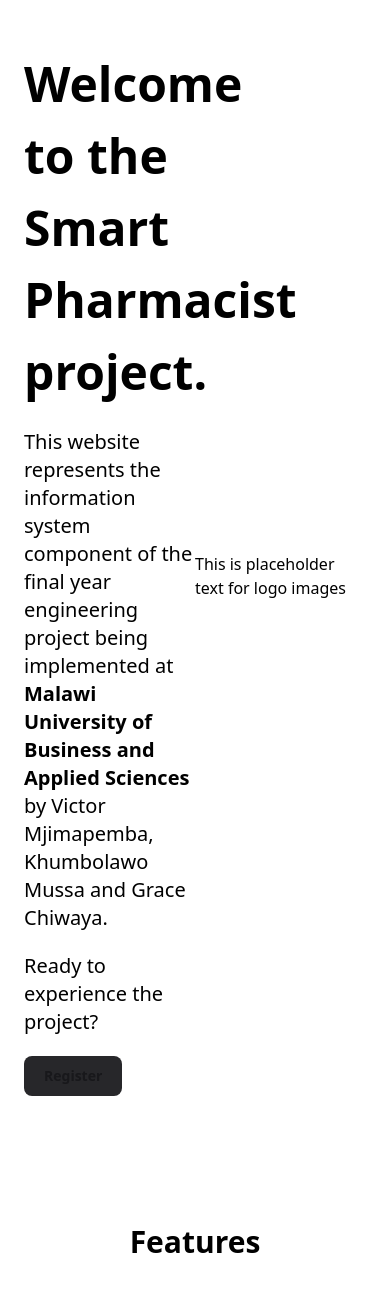
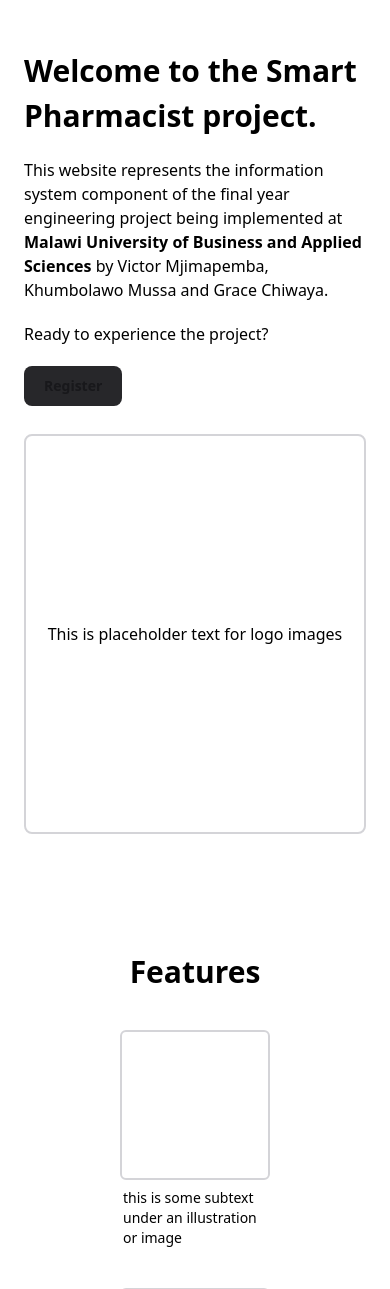
Before and after one commit to Victor-M16/Smart-Pharmacist, a Django app: template smartpharmacist/core/templates/core/index.html in a window 390 px wide. Shown: the part 67-1356 px from the top of the page. Run offline with Django 3.2, Linux system fonts and the light colour scheme; the template is opened without the code that fills it, so the values that code supplies are empty; some libraries are stand-ins or nearby versions; some web fonts are replaced.

Commit message:
initial landing page mobile layouts

```diff
--- a/smartpharmacist/core/templates/core/index.html
+++ b/smartpharmacist/core/templates/core/index.html
@@ -57,30 +57,29 @@
         </div>
       </nav>
 
-      <div class="flex flex-1 flex-col">
         {% comment %}hero info section{% endcomment %}
-        <div class="flex flex-1 justify-between my-12">
-          <div class="w-1/2">
-            <h1 class="font-black text-[48px] dark:text-zinc-100">Welcome to the Smart Pharmacist project.</h1>
-            <p class="my-5 text-xl dark:text-zinc-300">
+        <div class="flex flex-wrap my-12">
+          <div class="w-full lg:w-1/2">
+            <h1 class="font-black text-[30px] lg:text-[48px] dark:text-zinc-100">Welcome to the Smart Pharmacist project.</h1>
+            <p class="my-5 md:text-xl dark:text-zinc-300">
               This website represents the information system component of the final year engineering project being implemented at
               <a class="font-bold dark:hover:text-zinc-400 transition" href="https://www.mubas.ac.mw/">Malawi University of Business and Applied Sciences</a>
               by Victor Mjimapemba, Khumbolawo Mussa and Grace Chiwaya.
             </p>
-            <p class="my-5 text-xl dark:text-zinc-300">Ready to experience the project?</p>
+            <p class="my-5 md:text-xl dark:text-zinc-300">Ready to experience the project?</p>
             <button class="bg-zinc-800 hover:bg-zinc-900 focus:outline-none focus:ring-4 focus:ring-zinc-300 rounded-lg text-sm px-5 py-2.5 me-2 mb-2 dark:bg-zinc-800 dark:hover:bg-zinc-900 dark:focus:ring-zinc-700 dark:border-zinc-700 transition"><a class="text-zinc-900 dark:text-zinc-200 font-bold" href="#">Register</a></button>
           </div>
-          <div class="w-1/2 flex justify-center items-center">
+          <div class="flex justify-center items-center mt-5 border-2 border-zinc-300 rounded-lg
+          w-full lg:w-1/2 h-[25rem]">
             <p class="dark:text-zinc-100">This is placeholder text for logo images</p>
           </div>
         </div>
-      </div>
 
       {% comment %}features section{% endcomment %}
       <div class="flex flex-col my-8 p-10 justify-center items-center dark:bg-zinc-600">
         <h1 class="mb-10 text-3xl font-black dark:text-zinc-200">Features</h1>
         {% comment %}cards div{% endcomment %}
-        <div class="flex justify-between flex-wrap gap-8">
+        <div class="flex justify-center md:justify-between flex-wrap gap-8">
           {% comment %}a singular card{% endcomment %}
           <div class="flex flex-col justify-center items-center h-auto w-40">
             <div class="h-[150px] w-[150px] border-2 rounded-md border-zinc-300"></div>
@@ -121,7 +120,7 @@
 
       {% comment %}contribute section{% endcomment %}
       <div class="flex flex-col my-8 justify-center items-center">
-        <h1 class="mb-10 text-3xl font-black dark:text-zinc-200">Contribute To The Project</h1>
+        <h1 class="mb-10 text-center text-3xl font-black dark:text-zinc-200">Contribute To The Project</h1>
         <p class="mb-10 dark:text-zinc-300">Want to contribute to the project or inquire about our implementation and future plans? Connect with the developers below. The source code for the
           project is available on <a class="text-zinc-900 dark:text-zinc-200 font-bold dark:hover:text-zinc-400 transition" href="https://github.com/Victor-M16/smartpharmacist">Github</a>.
         </p>
```
